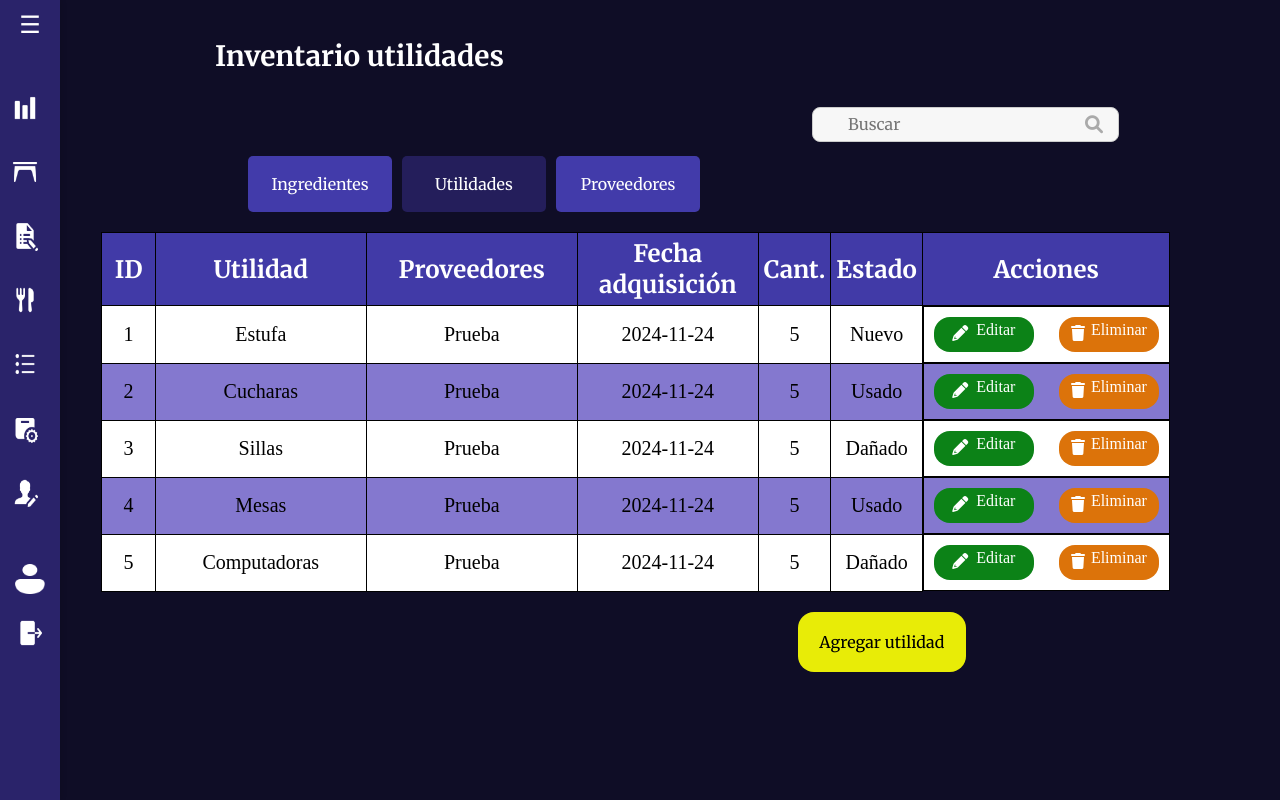
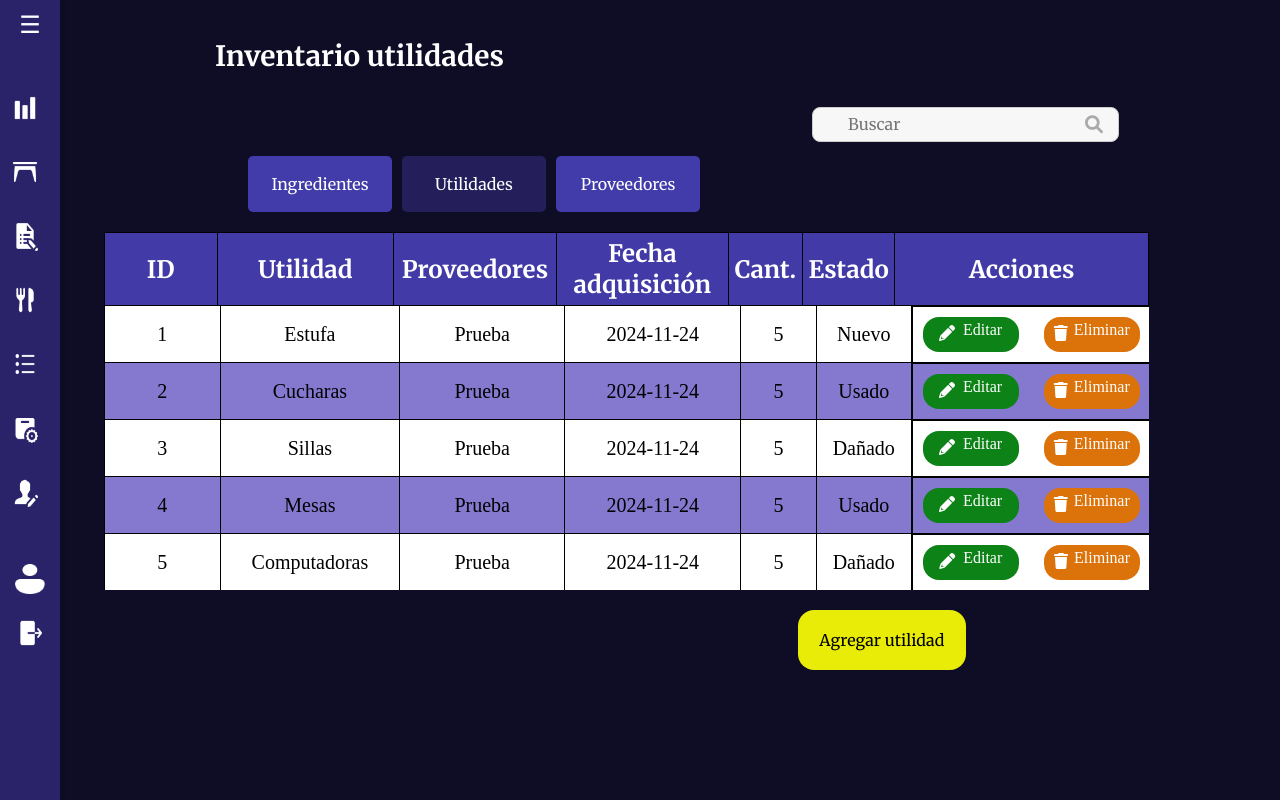
Before and after one commit to RosyEuan/venta, a CodeIgniter app: page /venta/modal_utilidad in a window 1280 px wide. Run offline with CodeIgniter, Linux system fonts and the light colour scheme; lists and menus that the app fills with data are empty; some web fonts are replaced.

Commit message:
Inventario de utilidades y menu modificado

```diff
--- a/application/views/menu.php
+++ b/application/views/menu.php
@@ -116,14 +116,14 @@
         <!-- Nombre -->
         <div class="form-group" style="grid-column: span 2;">
           <label for="nombre">Nombre:</label>
-          <input type="text" id="nombre" v-model="nombre">
+          <input type="text" id="nombre" v-model="nombre" :disabled="isEditing">
         </div>
 
         <!-- Categoría y Precio (en la misma fila) -->
         <div class="form-group-row" style="grid-column: span 2;">
           <div class="form-group">
             <label for="categoria">Categoría:</label>
-            <select id="categoria" v-model="categoria">
+            <select id="categoria" v-model="categoria" :disabled="isEditing">
               <option value="">Seleccionar</option>
               <option value="Platillos">Platillos</option>
               <option value="Bebidas">Bebidas</option>
@@ -144,7 +144,7 @@
           </div>
           <div class="form-group">
             <label for="precio-descuento">Precio con descuento:</label>
-            <input type="number" id="precio-descuento" :value="precioConDescuento" readonly>
+            <input type="number" id="precio-descuento" :value="precioConDescuento" readonly disabled>
           </div>
         </div>
 
--- a/application/views/modal_utilidad.php
+++ b/application/views/modal_utilidad.php
@@ -92,7 +92,46 @@
             <button><i class="fas fa-search"></i></button>
           </div>
         </div>
-        <table>
+
+        <div class="table-container">
+  <!-- Encabezado -->
+  <div class="table-header">
+    <table>
+      <thead>
+        <tr class="lempo">
+        <th>ID</th>
+          <th>Utilidad</th>
+          <th>Proveedores</th>
+          <th>Fecha adquisición</th>
+          <th>Cant.</th>
+          <th>Estado</th>
+          <th>Acciones</th>
+        </tr>
+      </thead>
+    </table>
+  </div>
+
+  <!-- Cuerpo -->
+  <div class="table-body">
+    <table>
+      <tbody>
+        <tr v-for="item in productosFiltrados" :key="item.id" class="siguiente">
+            <td>{{ item.id }}</td>
+              <td>{{ item.utilidad }}</td>
+              <td>{{ item.proveedores }}</td>
+              <td>{{ item.fecha_adquisicion }}</td>
+              <td>{{ item.cant }}</td>
+              <td>{{ item.estado }}</td>
+          <td class="actions">
+            <button class="editar-btn" @click="abrirModalEditar(item)"><i class="fas fa-pencil-alt"></i>Editar</button>
+            <button class="eliminar-btn" @click="eliminarProducto(item.id)"><i class="fas fa-trash"></i>Eliminar</button>
+          </td>
+        </tr>
+      </tbody>
+    </table>
+  </div>
+</div>
+        <!-- <table>
           <thead>
             <tr class="lempo">
               <th>ID</th>
@@ -120,7 +159,7 @@
               </td>
             </tr>
           </tbody>
-        </table>
+        </table> -->
         <div class="bottom-buttons">
           <button @click="abrirModal" class="btn-submit">Agregar utilidad</button>
         </div>
--- a/application/views/user.php
+++ b/application/views/user.php
@@ -15,7 +15,7 @@
   <link
     href="https://fonts.googleapis.com/css2?family=Maname&family=Merriweather:ital,wght@0,300;0,400;0,700;0,900;1,300;1,400;1,700;1,900&display=swap"
     rel="stylesheet">
-  <link rel="stylesheet" href="/venta/style_user.css">
+  <link rel="stylesheet" href="/venta/assets/css/style_user.css">
 </head>
 
 <body>
--- a/assets/css/style_pedidos.css
+++ b/assets/css/style_pedidos.css
@@ -597,7 +597,9 @@ width: 75%;
     width: 127%;
 }
 .mesa-tam{
-    margin-right: 146px;
+    margin-right: 91px;
+    margin-left: 4%;
+    width: 340px;
 }
 .importe-input, .cambio-input, .metodo-input {
 gap:20px;
--- a/assets/css/style_personal.css
+++ b/assets/css/style_personal.css
@@ -328,7 +328,8 @@ h1 {
     gap: 40px;
     flex-direction: row;
     justify-content: space-evenly;
-    margin-bottom: 6%;
+    margin-bottom: 4%;
+    padding-left: 13%;
 }
 .forms-row {
     display: inline-flex;
@@ -415,7 +416,7 @@ h1 {
     color: black;
     height: 48px;
     margin-bottom: 40px;
-    margin-right: 82px;
+    margin-right: 158px;
 }
 .btn_cerrar {
     background-color: #515C64;
--- a/assets/css/style_utilidades.css
+++ b/assets/css/style_utilidades.css
@@ -15,6 +15,22 @@ body {
     gap: 10px;
     padding-left: 168px;
 }
+
+.table-body table {
+    width: 100%;
+    border-collapse: collapse;
+  }
+  .table-header{
+    margin-left: 13px;
+  }
+  .table-body {
+    display: block;
+    max-height: 300px;
+    overflow-y: auto;
+    margin-left: 13px;
+    overflow-x: hidden;
+  }
+
 .inactivo {
     padding: 10px 20px;
     background-color: #423BAA;
@@ -74,11 +90,10 @@ body {
     color: #aaa;
 }
 table {
-    width: 100%;
     margin: 0 auto;
     border-collapse: collapse;
-    margin-bottom: 20px;
-    margin-left: 2%;
+    margin-bottom: -1px;
+    margin-left: 1%;
 }
 th,
 td {
@@ -243,17 +258,55 @@ tr:nth-child(even) {
     font-weight: 400;
     line-height: normal;
 }
-th:nth-child(2),
+th:first-child{
+    width: 10.7%;
+    padding-left: 0;
+    padding-right: 0;
+}
+td:first-child {
+    width: 11.21%;
+}
+th:nth-child(2){
+    width: 16.7%;
+}
 td:nth-child(2) {
-    width: 200px;
+    width: 17.1%;
 }
-th:nth-child(3),
+th:nth-child(3){
+    width: 15.4%;
+    padding-left: 0;
+    padding-right: 0;
+}
 td:nth-child(3) {
-    width: 200px;
+    width: 15.88%;
 }
-th:nth-child(4),
+th:nth-child(4){
+    width: 16.3%;
+    padding-left: 0;
+    padding-right: 0;
+}
 td:nth-child(4) {
-    width: 170px;
+    width: 16.9%;
+}
+th:nth-child(5){
+    width: 7%;
+    padding-left: 0;
+    padding-right: 0;
+}
+td:nth-child(5) {
+    width: 7.3%;
+}
+th:nth-child(6){
+    width: 8%;
+}
+td:nth-child(6) {
+    width: 9%;
+}
+th:nth-child(7){
+    width: 24%;
+}
+td:nth-child(7) {
+    width: 92%;
 }
 .btn-submit:hover {
     background-color: #ffc107;
```
Also changed, not shown: application/views/personal.php (+11 -3 lines).
